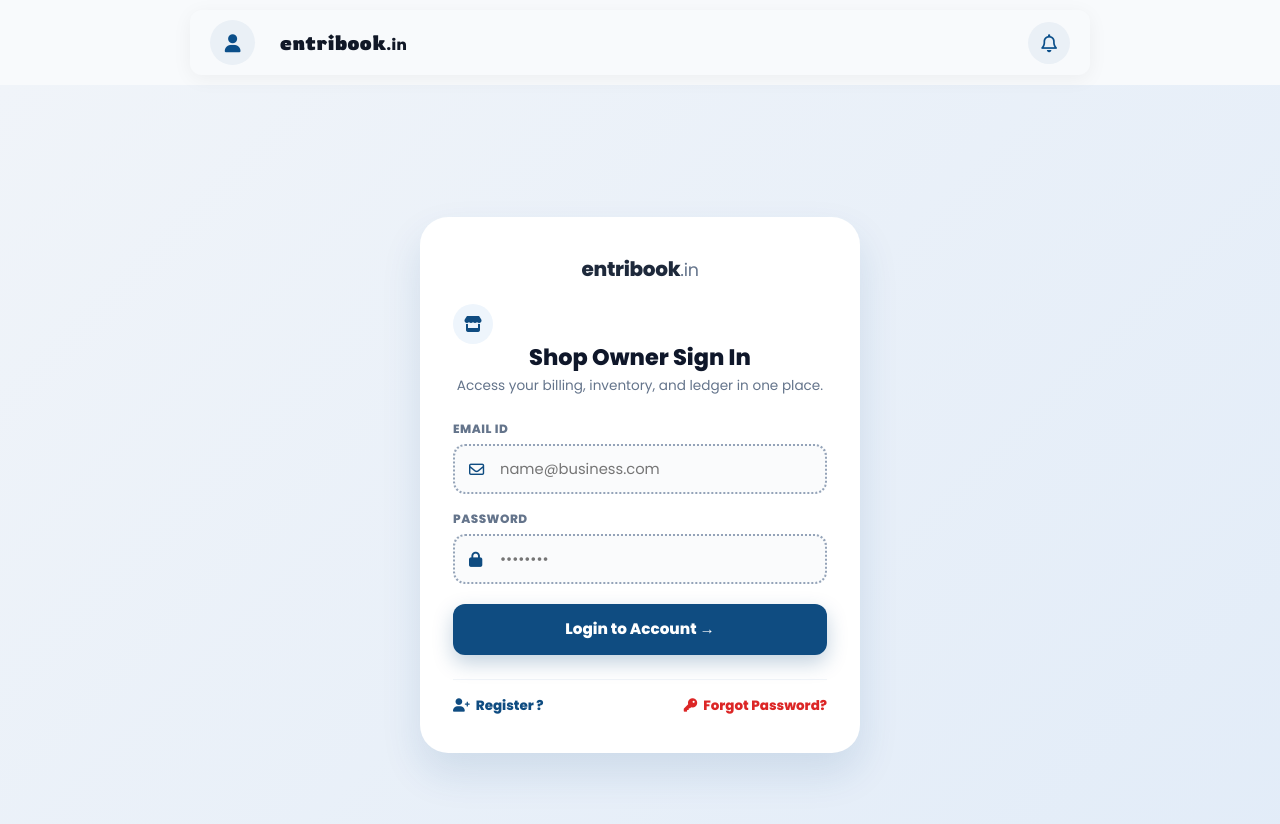
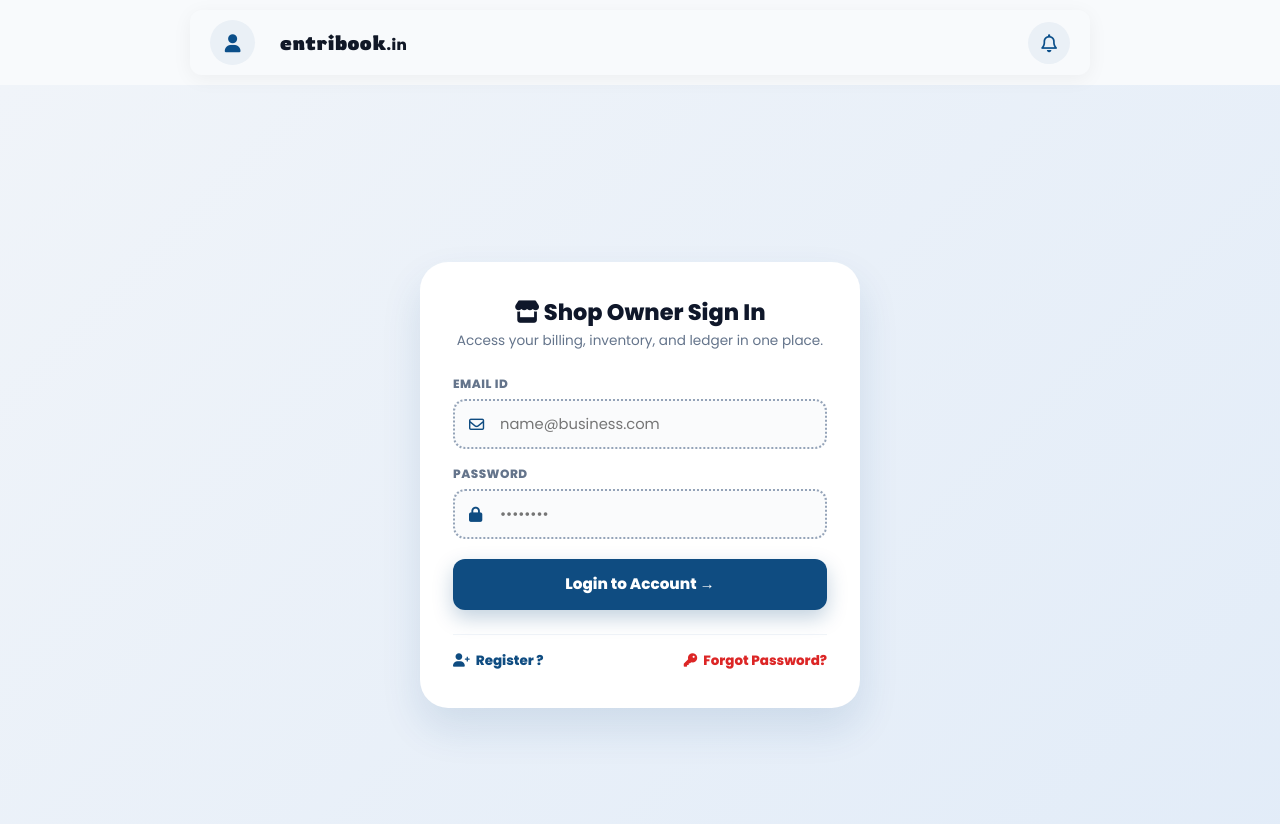
Before and after one commit to myentribook/Entri-Book, a React (Create React App) app in the folder frontend/: page /login in a window 1280 px wide. Shown: the top 824 px of the page. Built offline with nearby package versions, Linux system fonts and the light colour scheme; no server answers; a web font is replaced by a local one.

Commit message:
header correction

```diff
--- a/frontend/src/components/user/Login.js
+++ b/frontend/src/components/user/Login.js
@@ -115,14 +115,7 @@ export default function Login() {
             <MetaData title={`Login`} />
             <div className="ka-login-page-wrapper">
                 <div className="ka-card">
-                    <div className="ka-brand-header">
-
-                        <span className="ka-brand-title">entribook<small style={{ fontWeight: 500, color: '#64748b' }}>.in</small></span>
-                    </div>
-
-                    <div className="ka-avatar-icon">
-                        <i className="fa-solid fa-store"></i>
-                    </div> <h1 className="ka-title"> Shop Owner Sign In</h1>
+                    <h1 className="ka-title"> <i className="fa-solid fa-store"></i> Shop Owner Sign In</h1>
                     <p className='ka-para'>Access your billing, inventory, and ledger in one place.</p>
 
                     <form onSubmit={submitHandler}>
```
